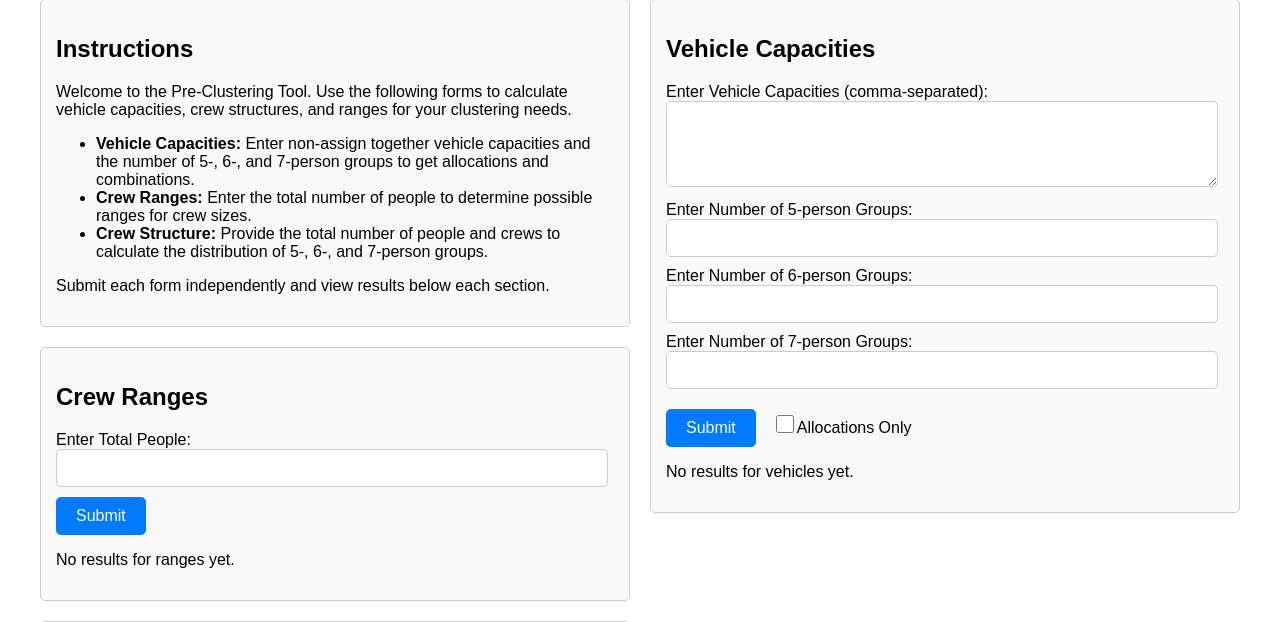
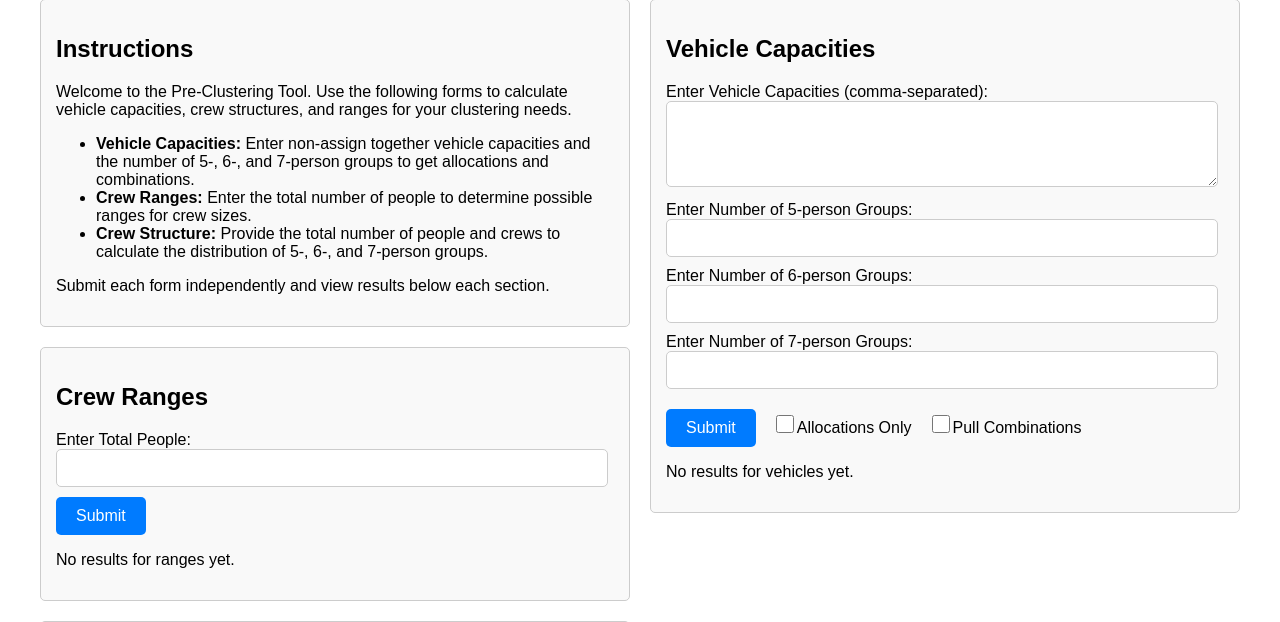
Before and after one commit to cbmckinstry/Pre-Clustering1, a Flask app: page / in a window 1280 px wide. Shown: the part 21-643 px from the top of the page. Run offline with Flask 3, Linux system fonts and the light colour scheme.

Commit message:
added pull combos

```diff
--- a/app.py
+++ b/app.py
@@ -29,6 +29,7 @@ def index():
             pers6_input = request.form.get("pers6", "").strip()
             pers7_input = request.form.get("pers7", "").strip()
             allocations_only = int(request.form.get("allocations_only", 0))
+            pull_combinations = int(request.form.get("pull_combinations", 0))
 
             vehlist = [int(x.strip()) for x in vehlist_input.split(",") if x.strip()]
             pers5 = int(pers5_input) if pers5_input else 0
@@ -108,11 +109,21 @@ def index():
             session["allocations_only"] = allocations_only
             session["alllist"]=alllist
             session["backupsize"]=backupsize
-            session["vehlist"] = vehlist
+            if pull_combinations==0:
+                session["vehlist"] = vehlist
+                session["pers5"] = pers5
+                session["pers6"] = pers6
+                session["pers7"] = pers7
+            elif pull_combinations!=0 and allocations_only==0:
+                session["vehlist"] = allone(combos.copy())
+                session["pers6"] = totalhelp[1]
+                if backupsize==5:
+                    session["pers5"] = totalhelp[0]
+                    session["pers7"] = pers7
+                else:
+                    session["pers5"] = pers5
+                    session["pers7"] = totalhelp[0]
             session["rem_vehs"]=rem_vehs
-            session["pers5"] = pers5
-            session["pers6"] = pers6
-            session["pers7"] = pers7
             session["results"] = results
 
         except Exception as e:
@@ -151,6 +162,7 @@ def index():
         sorted_allocations=session.get("sorted_allocations"),
         rem_vehs=session.get("rem_vehs"),
         allocations_only=session.get("allocations_only", 0),
+        pull_combinations=session.get("pull_combinations", 0),
         error_message=None,
         backupsize=session.get("backupsize"),
         alllist=session.get("alllist"),
@@ -197,6 +209,7 @@ def matrices():
             rem_vehs=session.get("rem_vehs"),
             backupsize=session.get("backupsize"),
             allocations_only=int(request.form.get("allocations_only", 0)),
+            pull_combinations=session.get("pull_combinations", 0),
             matrices_result=None,
             ranges_result=session.get("ranges_result"),
             total_people=session.get("total_people", ""),
@@ -220,6 +233,7 @@ def matrices():
         rem_vehs=session.get("rem_vehs"),
         backupsize=session.get("backupsize"),
         allocations_only=int(request.form.get("allocations_only", 0)),
+        pull_combinations=session.get("pull_combinations", 0),
         matrices_result=session.get("matrices_result"),
         ranges_result=session.get("ranges_result"),
         total_people=session.get("total_people", ""),
@@ -259,6 +273,7 @@ def ranges():
             alllist=session.get("alllist"),
             rem_vehs=session.get("rem_vehs"),
             allocations_only=int(request.form.get("allocations_only", 0)),
+            pull_combinations=session.get("pull_combinations", 0),
             matrices_result=session.get("matrices_result"),
             ranges_result=None,
             total_people=total_people_input,
@@ -281,6 +296,7 @@ def ranges():
         backupsize=session.get("backupsize"),
         alllist=session.get("alllist"),
         allocations_only=int(request.form.get("allocations_only", 0)),
+        pull_combinations=session.get("pull_combinations", 0),
         rem_vehs=session.get("rem_vehs"),
         matrices_result=session.get("matrices_result"),
         ranges_result=session.get("ranges_result"),
--- a/templates/index.html
+++ b/templates/index.html
@@ -202,7 +202,7 @@
             <label for="pers7">Enter Number of 7-person Groups:</label>
             <input type="number" id="pers7" name="pers7" required value="{{ pers7 }}">
 
-            <!-- Wrapper for checkbox and submit button -->
+
             <div class="checkbox-submit-container">
                 <button type="submit">Submit</button>
 
@@ -210,6 +210,12 @@
                     <input type="checkbox" id="allocations_only" name="allocations_only" value="1"
                             {% if allocations_only == 1 %} checked {% endif %}>
                     Allocations Only
+                </label>
+
+                <label class="checkbox-label">
+                    <input type="checkbox" id="pull_combinations" name="pull_combinations" value="1"
+                            {% if pull_combinations == 1 %} checked {% endif %}>
+                    Pull Combinations
                 </label>
             </div>
 
@@ -313,11 +319,6 @@
                         {% elif not rem_vehs and allocations_only==0%}
                             <p><strong>Remaining Vehicles:</strong> None</p>
                         {% endif %}
-                        {% if backupsize==5 and totalhelp%}
-                            <p><strong>Redo Totals:</strong> {{ totalhelp[0] }} 5-person crews and {{ totalhelp[1] }} 6-person crews</p>
-                        {% elif backupsize==7 and totalhelp%}
-                            <p><strong>Redo Totals:</strong> {{ totalhelp[1] }} 6-person crews and {{ totalhelp[0] }} 7-person crews</p>
-                        {% endif %}
                     {% endif %}
 
                     <!-- Allocations Matrix -->
```
Also changed, not shown: Master.py (+6 -1 lines).
